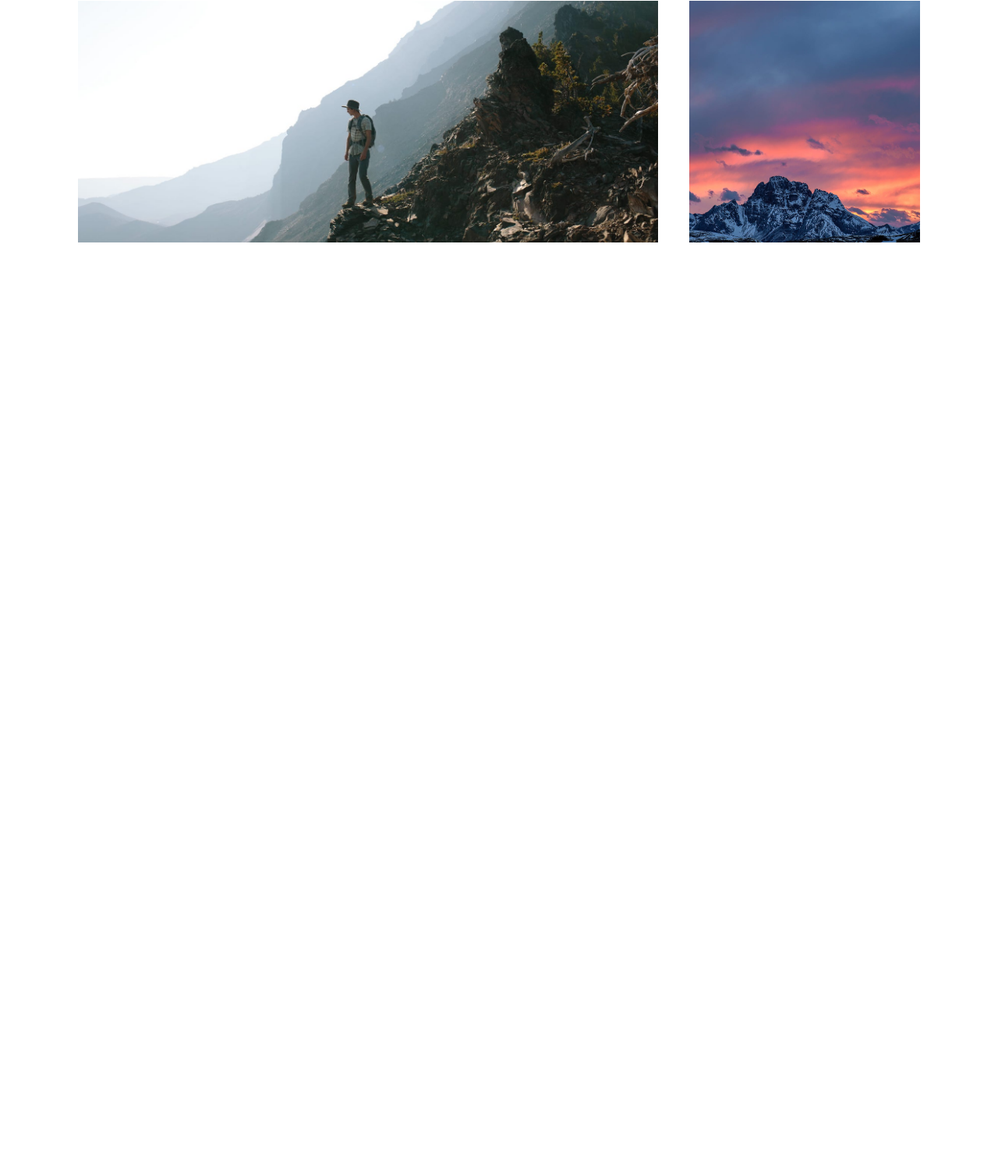
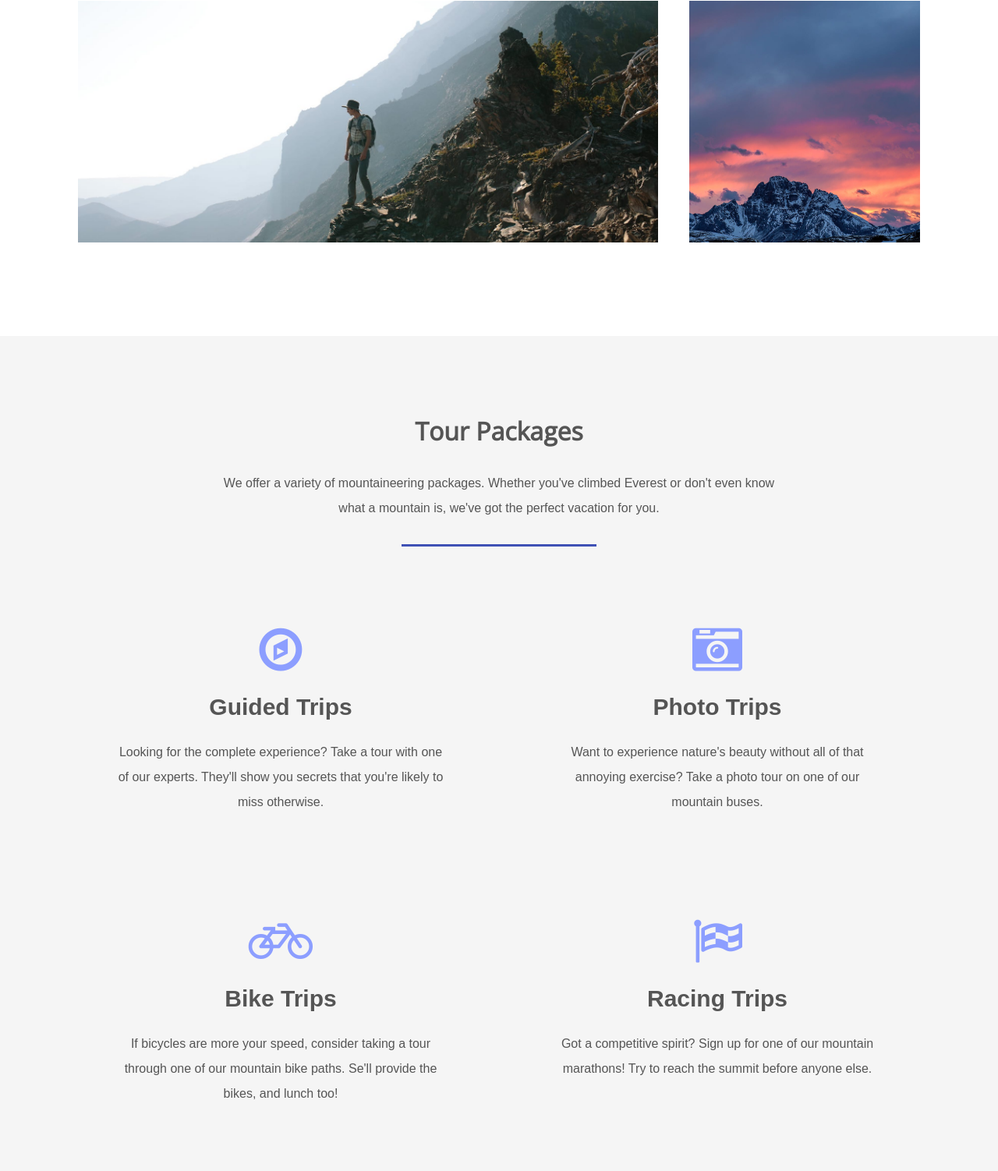
Before and after one commit to mairamartinsk/advanced-bootcamp, a plain HTML site: page startup-site/index.html in a window 1280 px wide. Shown: the part 1489-2991 px from the top of the page at 78% size. Before the commit the page ends 1920 px from the top, so only its background shows below. Drawn offline with nearby package versions, Linux system fonts and the light colour scheme.

Commit message:
Style Packages section

```diff
--- a/startup-site/assets/css/styles.css
+++ b/startup-site/assets/css/styles.css
@@ -40,6 +40,10 @@ section {
   flex-direction: column;
   align-items: center;
   padding: 100px 80px;
+}
+
+section:not(.hero):nth-child(even) {
+  background-color: #f5f5f5;
 }
 
 .grid {
@@ -170,3 +174,20 @@ header nav li {
 .destinations .grid li.large {
   flex-basis: 70%;
 }
+
+/* Packages Section */
+
+.packages .grid li {
+  padding: 50px;
+  flex-basis: 50%;
+  text-align: center;
+}
+
+.packages .grid li i {
+  color: #8c9eff;
+}
+
+.packages .grid li h4 {
+  font-size: 30px;
+  margin: 25px 0;
+}
--- a/startup-site/index.html
+++ b/startup-site/index.html
@@ -6,6 +6,7 @@
   <title>Mountain Travel</title>
   <link href="https://fonts.googleapis.com/css?family=Open+Sans" rel="stylesheet">
   <link href="https://fonts.googleapis.com/css?family=Quicksand" rel="stylesheet">
+  <link rel="stylesheet" href="https://maxcdn.bootstrapcdn.com/font-awesome/4.7.0/css/font-awesome.min.css">
   <link rel="stylesheet" href="assets/css/styles.css">
 </head>
 <body>
@@ -44,5 +45,34 @@
     </ul>
   </section>
 
+  <section class="packages">
+    <h3 class="title">Tour Packages</h3>
+    <p>We offer a variety of mountaineering packages. Whether you've climbed Everest or don't even know what a mountain is, we've got the perfect vacation for you.</p>
+    <hr>
+
+    <ul class="grid">
+      <li>
+        <i class="fa fa-compass fa-4x"></i>
+        <h4>Guided Trips</h4>
+        <p>Looking for the complete experience? Take a tour with one of our experts. They'll show you secrets that you're likely to miss otherwise.</p>
+      </li>
+      <li>
+        <i class="fa fa-camera-retro fa-4x"></i>
+        <h4>Photo Trips</h4>
+        <p>Want to experience nature's beauty without all of that annoying exercise? Take a photo tour on one of our mountain buses.</p>
+      </li>
+      <li>
+        <i class="fa fa-bicycle fa-4x"></i>
+        <h4>Bike Trips</h4>
+        <p>If bicycles are more your speed, consider taking a tour through one of our mountain bike paths. Se'll provide the bikes, and lunch too!</p>
+      </li>
+      <li>
+        <i class="fa fa-flag-checkered fa-4x"></i>
+        <h4>Racing Trips</h4>
+        <p>Got a competitive spirit? Sign up for one of our mountain marathons! Try to reach the summit before anyone else.</p>
+      </li>
+    </ul>
+  </section>
+
 </body>
 </html>
```
